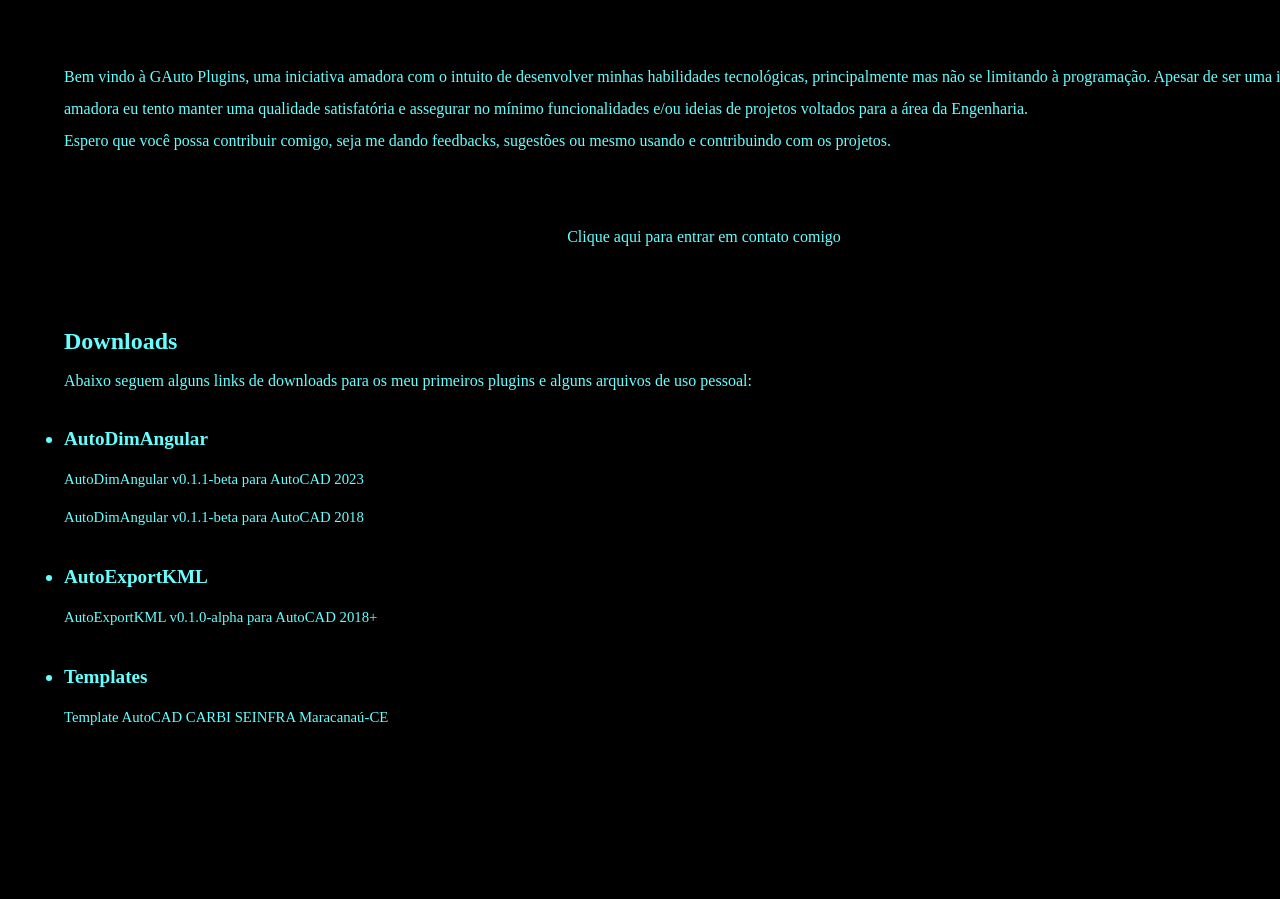
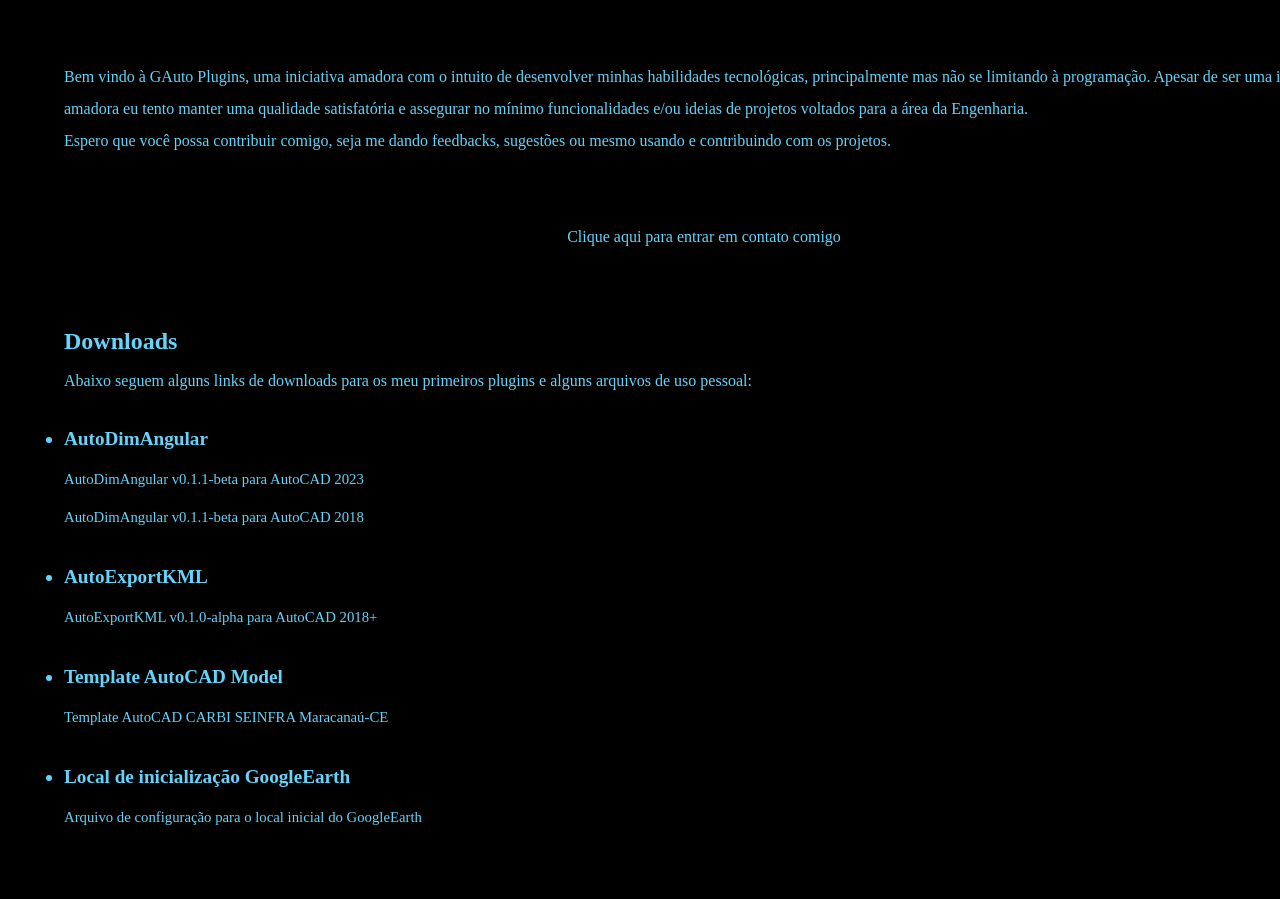
Before and after one commit to gln028/Site-GAutoPlugins, a plain HTML site: page index.html in a window 1280 px wide. Shown: the part 182-1081 px from the top of the page. Before the commit the page ends 981 px from the top, so only its background shows below. Drawn offline with Linux system fonts and the light colour scheme.

Commit message:
Add Local de inicialização Google Earth

```diff
--- a/css/style.css
+++ b/css/style.css
@@ -2,7 +2,7 @@
 	margin:0;
 	padding:0;
 	background-color:#000;
-	color:#66FFFF;
+	color:#66D3FA;
 	line-height:200%;
 }
 
--- a/index.html
+++ b/index.html
@@ -51,8 +51,13 @@
 				</li>
 
 				<li class="plugin-name">
-					Templates <br>
+					Template AutoCAD Model <br>
 					<a href="https://github.com/gln028/Site-GAutoPlugins/releases/download/v0.1.0-beta/g_template_carbi-seinfra.dwt">Template AutoCAD CARBI SEINFRA Maracanaú-CE</a>
+				</li>
+
+				<li class="plugin-name">
+					Local de inicialização GoogleEarth<br>
+					<a href="https://github.com/gln028/Site-GAutoPlugins/releases/download/v0.1.0-beta/starting_location_maracanau_xml_version_1_0_encoding_UTF_8.kml">Arquivo de configuração para o local inicial do GoogleEarth</a>
 				</li>
 			</ul>
 		</div>
```
